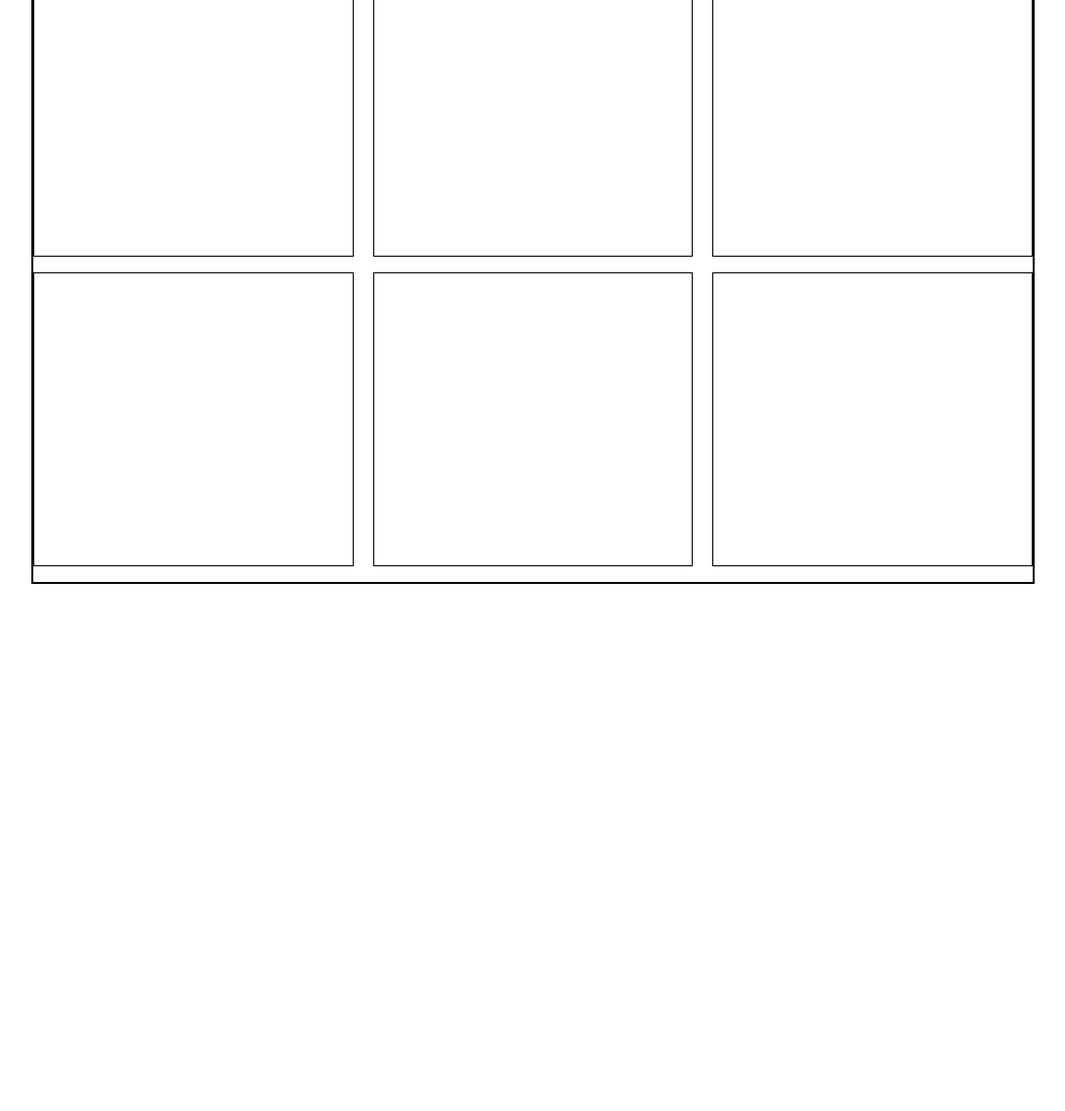
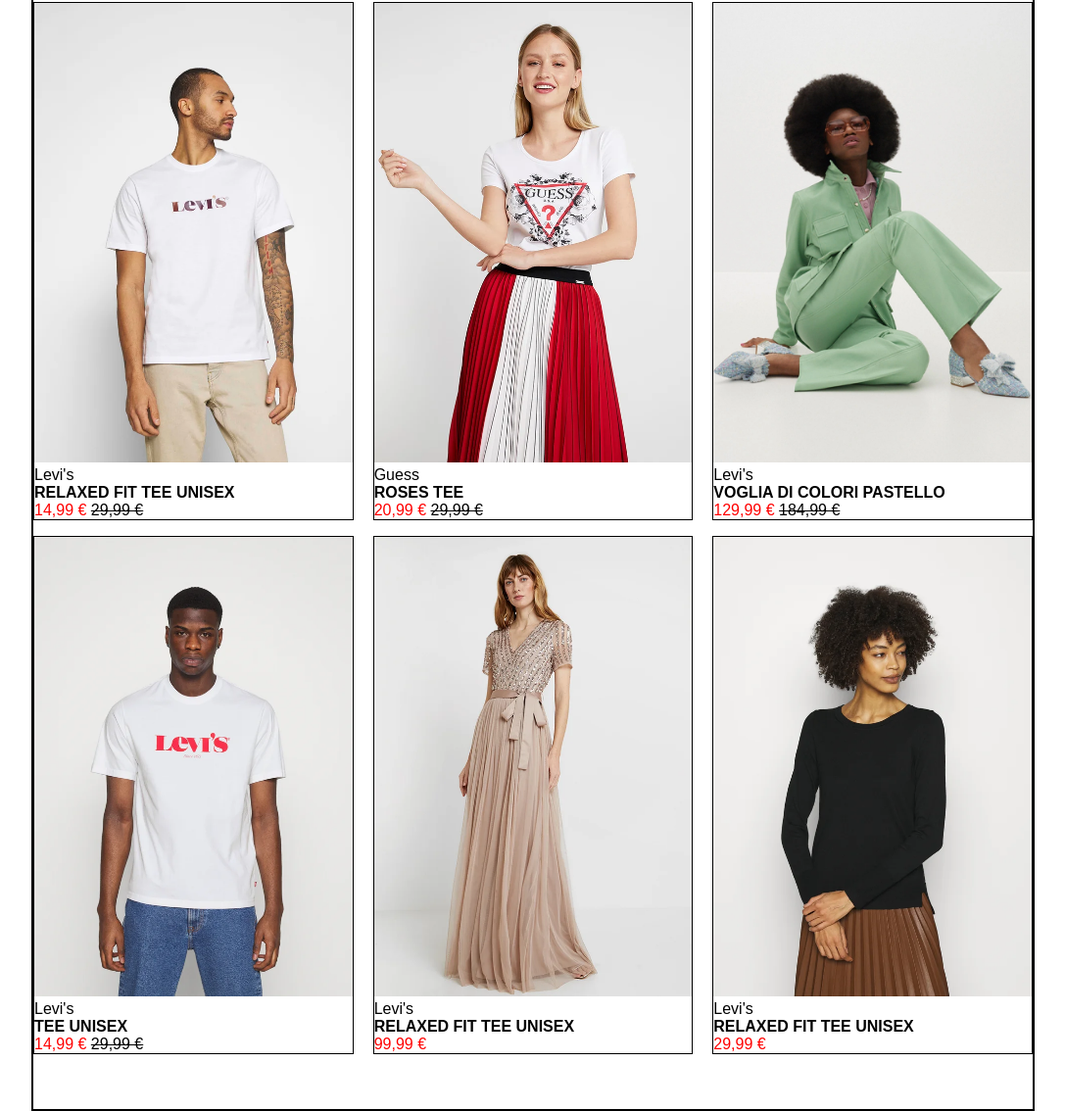
Before and after one commit to nespolisimmaco/html-css-boolando, a plain HTML site: page index.html in a window 1280 px wide. Shown: the part 40-1174 px from the top of the page at 98% size, without its empty margins (96-1183 px from the left). Before the commit the page ends 800 px from the top, so only its background shows below. Drawn offline with Linux system fonts and the light colour scheme.

Commit message:
Add: images and text inside the cards

```diff
--- a/css/style.css
+++ b/css/style.css
@@ -10,6 +10,10 @@ img {
 }
 
 /* GENERAL */
+body {
+    font-family: Arial, Helvetica, sans-serif;
+}
+
 .flex {
     display: flex;
     flex-wrap: wrap;
@@ -20,11 +24,13 @@ img {
     width: 80%;
     margin: 0 auto;
     max-width: 1100px;
+    padding: 40px 0;
     /* debug */
     min-height: 600px;
     border: 2px solid black;
 }
 
+/* Columns */
 .col {
     margin-bottom: 1rem;
     width: calc(100% / 3 - 40px / 3);
@@ -36,3 +42,12 @@ img {
 .col-middle {
     margin: 0 20px 1rem;
 }
+
+/* Card details */
+.discount {
+    color: red;
+}
+
+.old-price {
+    text-decoration: line-through;
+}
--- a/index.html
+++ b/index.html
@@ -18,23 +18,99 @@
             <div class="flex">
                 <!-- First row columns -->
                 <div class="col">
-
+                    <!-- Card -->
+                    <div class="card">
+                        <!-- Image inside the car -->
+                        <div class="card-image">
+                            <img src="img/1.webp" alt="Levi's model">
+                        </div>
+                        <!-- Text below the card -->
+                        <div class="card-text">
+                            <div>Levi's</div>
+                            <h4>RELAXED FIT TEE UNISEX</h4>
+                            <span class="discount">14,99 €</span>
+                            <span class="old-price">29,99 €</span>
+                        </div>
+                    </div>
                 </div>
                 <div class="col col-middle">
-
+                    <!-- Card -->
+                    <div class="card">
+                        <!-- Image inside the car -->
+                        <div class="card-image">
+                            <img src="img/2.webp" alt="Guess model">
+                        </div>
+                        <!-- Text below the card -->
+                        <div class="card-text">
+                            <div>Guess</div>
+                            <h4>ROSES TEE</h4>
+                            <span class="discount">20,99 €</span>
+                            <span class="old-price">29,99 €</span>
+                        </div>
+                    </div>
                 </div>
                 <div class="col">
-
+                    <!-- Card -->
+                    <div class="card">
+                        <!-- Image inside the car -->
+                        <div class="card-image">
+                            <img src="img/3.webp" alt="Come Zucchero Filato model">
+                        </div>
+                    </div>
+                        <!-- Text below the card -->
+                    <div class="card-text">
+                        <div>Levi's</div>
+                        <h4>VOGLIA DI COLORI PASTELLO</h4>
+                        <span class="discount">129,99 €</span>
+                        <span class="old-price">184,99 €</span>
+                    </div>
                 </div>
                 <!-- Second row columns -->
                 <div class="col">
-
+                    <!-- Card -->
+                    <div class="card">
+                        <!-- Image inside the car -->
+                        <div class="card-image">
+                            <img src="img/4.webp" alt="Levi's model">
+                        </div>
+                    </div>
+                        <!-- Text below the card -->
+                    <div class="card-text">
+                        <div>Levi's</div>
+                        <h4>TEE UNISEX</h4>
+                        <span class="discount">14,99 €</span>
+                        <span class="old-price">29,99 €</span>
+                    </div>
                 </div>
                 <div class="col col-middle">
-
+                    <!-- Card -->
+                    <div class="card">
+                        <!-- Image inside the car -->
+                        <div class="card-image">
+                            <img src="img/5.webp" alt="Maya deluxe model">
+                        </div>
+                    </div>
+                        <!-- Text below the card -->
+                    <div class="card-text">
+                        <div>Levi's</div>
+                        <h4>RELAXED FIT TEE UNISEX</h4>
+                        <span class="discount">99,99 €</span>
+                    </div>
                 </div>
                 <div class="col">
-
+                    <!-- Card -->
+                    <div class="card">
+                        <!-- Image inside the car -->
+                        <div class="card-image">
+                            <img src="img/6.webp" alt="Esprit model">
+                        </div>
+                    </div>
+                        <!-- Text below the card -->
+                    <div class="card-text">
+                        <div>Levi's</div>
+                        <h4>RELAXED FIT TEE UNISEX</h4>
+                        <span class="discount">29,99 €</span>
+                    </div>
                 </div>
             </div>
             <!-- End Flexbox -->
```
